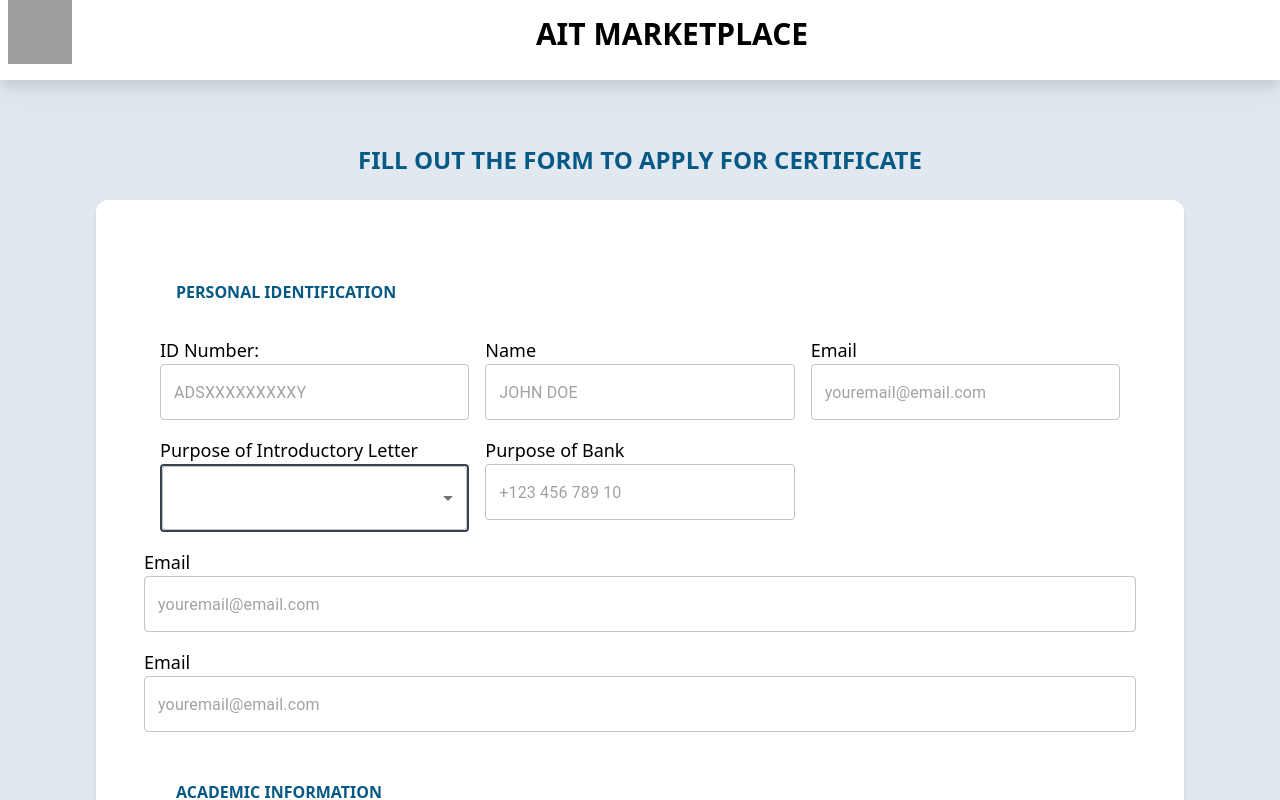
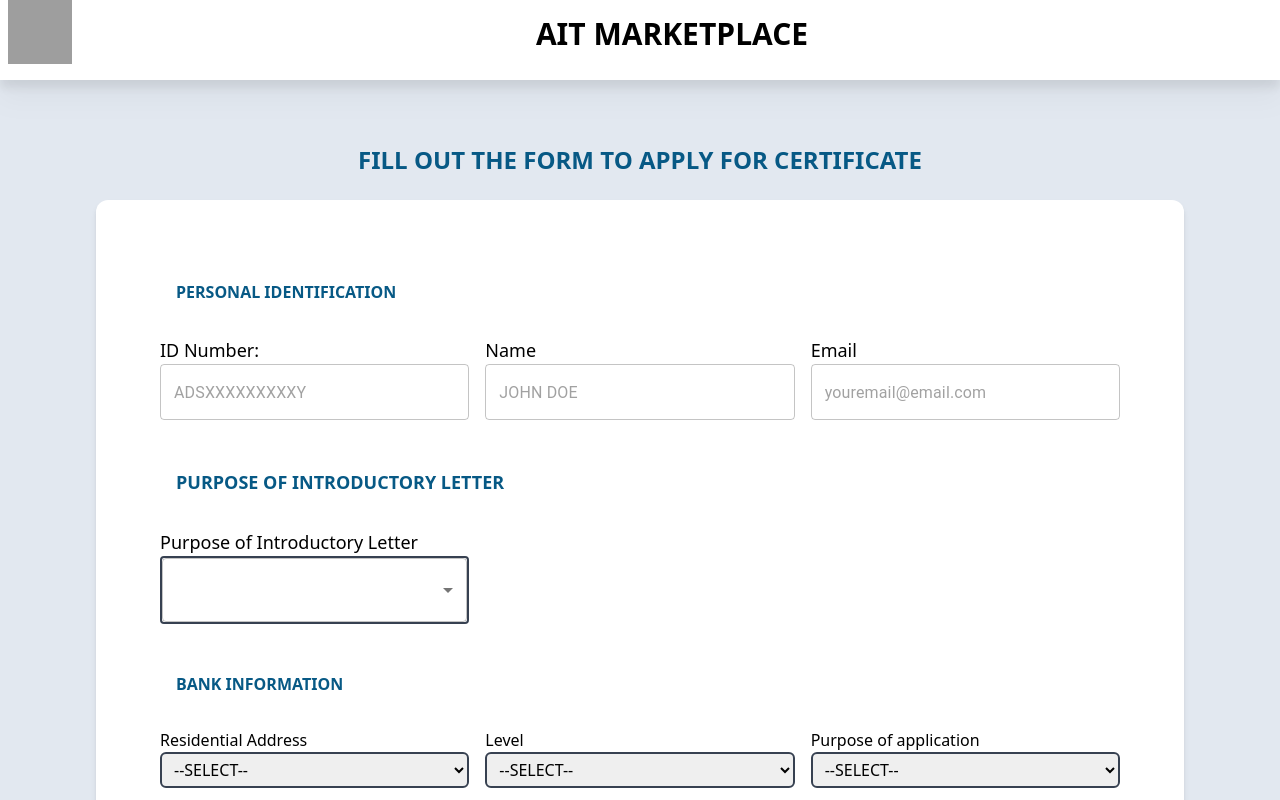
Before and after one commit to SelasiMadeItHere/com, a React (Create React App) app: page /introductory in a window 1280 px wide. Shown: the top 800 px of the page. Built offline with nearby package versions, Linux system fonts and the light colour scheme; grey boxes are pictures that could not be loaded.

Commit message:
26/02/2024-11:01am

```diff
--- a/src/Pages/User/Newrequest.js
+++ b/src/Pages/User/Newrequest.js
@@ -32,7 +32,7 @@ function Newrequest() {
           <Link to="/usertranscript">
             <Dashcards image={require("../../assets/imgs/3d-employee.png")} name="Transcript Application" button={"Apply"} />
           </Link>
-          <Link to="/usertranscript">
+          <Link to="/introductory">
             <Dashcards image={require("../../assets/imgs/apply-paper.jpg")} name="Introductory Letter Application" button={"Apply"} />
           </Link>
         </div>
--- a/src/Pages/User/UserIntroductory.jsx
+++ b/src/Pages/User/UserIntroductory.jsx
@@ -94,11 +94,9 @@ function UserIntroductory() {
                                     className='w-full border-2 border-gray-700 rounded-md focus:outline-blue-800 py-1 px-2'
                                     placeholder='youremail@email.com' />
                             </div>
-
-
                         </div>
 
-                        {/* <p className=' font-bold text-sky-800 p-8'> PURPOSE OF INTRODUCTORY LETTER</p> */}
+                        <p className=' font-bold text-sky-800 p-8'> PURPOSE OF INTRODUCTORY LETTER</p>
                         <div className='grid grid-cols-1 gap-4 sm:grid-cols-2 md:grid-cols-3 lg:grid-cols-3 px-4'>
 
                             <div className='pb-4'>
@@ -113,39 +111,7 @@ function UserIntroductory() {
                                     <MenuItem value='Visa'>For VISA Application</MenuItem>
                                 </Select>
                             </div>
-
-                            <div className='pb-4'>
-                                <label>Purpose of Bank</label>
-                                <TextField name='phone'
-                                    value={phone}
-                                    onChange={(e) => setPhone(e.target.value)}
-                                    className='w-full border-2 border-gray-700 rounded-md focus:outline-blue-800 py-1 px-2'
-                                    placeholder='+123 456 789 10' />
-                            </div>
                         </div>
-
-
-
-
-                        <div className='pb-4'>
-                            <label>Email</label>
-                            <TextField name='phone'
-                                value={email}
-                                onChange={(e) => setMail(e.target.value)}
-                                className='w-full border-2 border-gray-700 rounded-md focus:outline-blue-800 py-1 px-2'
-                                placeholder='youremail@email.com' />
-                        </div>
-
-                        <div className='pb-4'>
-                            <label>Email</label>
-                            <TextField name='phone'
-                                value={email}
-                                onChange={(e) => setMail(e.target.value)}
-                                className='w-full border-2 border-gray-700 rounded-md focus:outline-blue-800 py-1 px-2'
-                                placeholder='youremail@email.com' />
-                        </div>
-
-
                     </div>
 
 
@@ -154,13 +120,13 @@ function UserIntroductory() {
 
 
                     {/* Reminder: Request for deferment form form DFA*/}
-                    <p className=' font-bold text-sky-800 p-8'>ACADEMIC INFORMATION</p>
+                    <p className=' font-bold text-sky-800 p-8'>BANK INFORMATION</p>
 
                     <div className='grid grid-cols-1 gap-4 sm:grid-cols-2 md:grid-cols-3 lg:grid-cols-3 px-4'>
 
                         <div className=' grid-rows-2 pb-6'>
                             <div className='grid-rows-1'>
-                                <label >Program of Study</label>
+                                <label >Residential Address</label>
                             </div>
 
                             <div className='grid-rows-2'>
```
